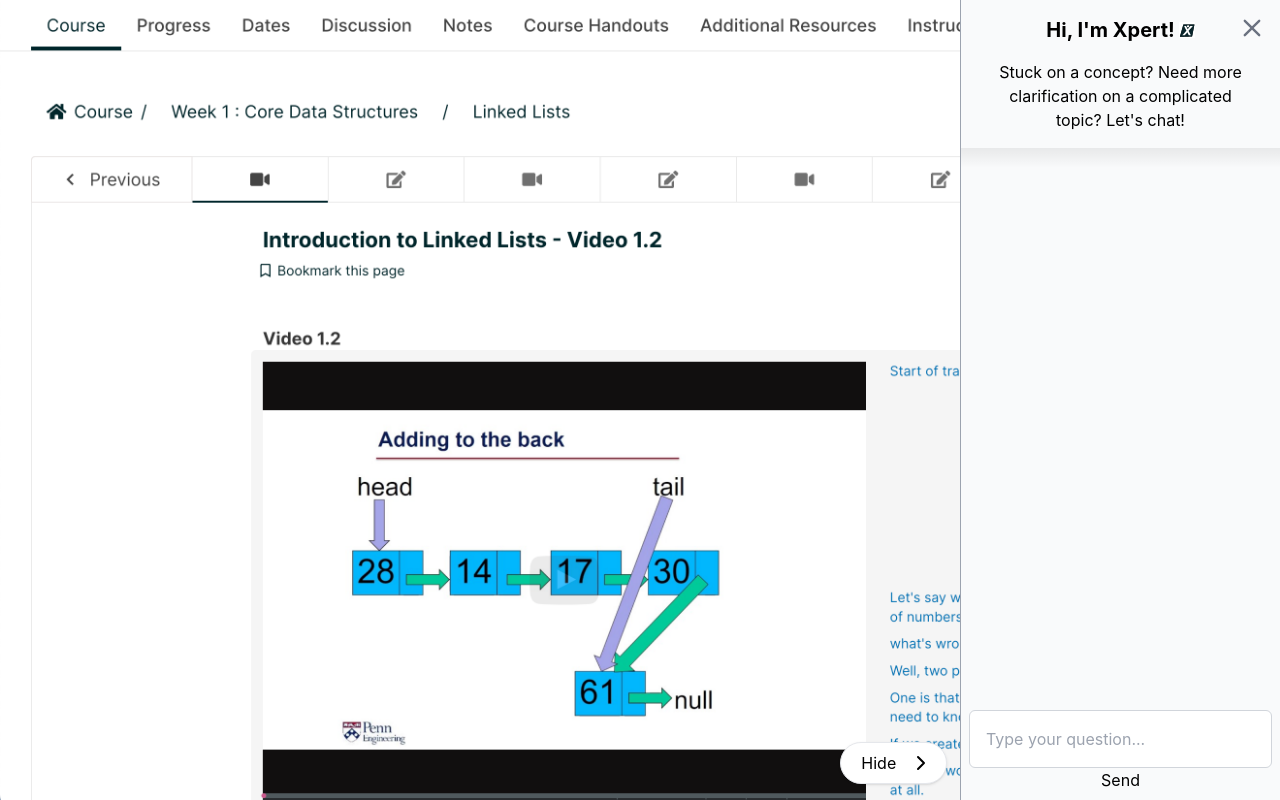
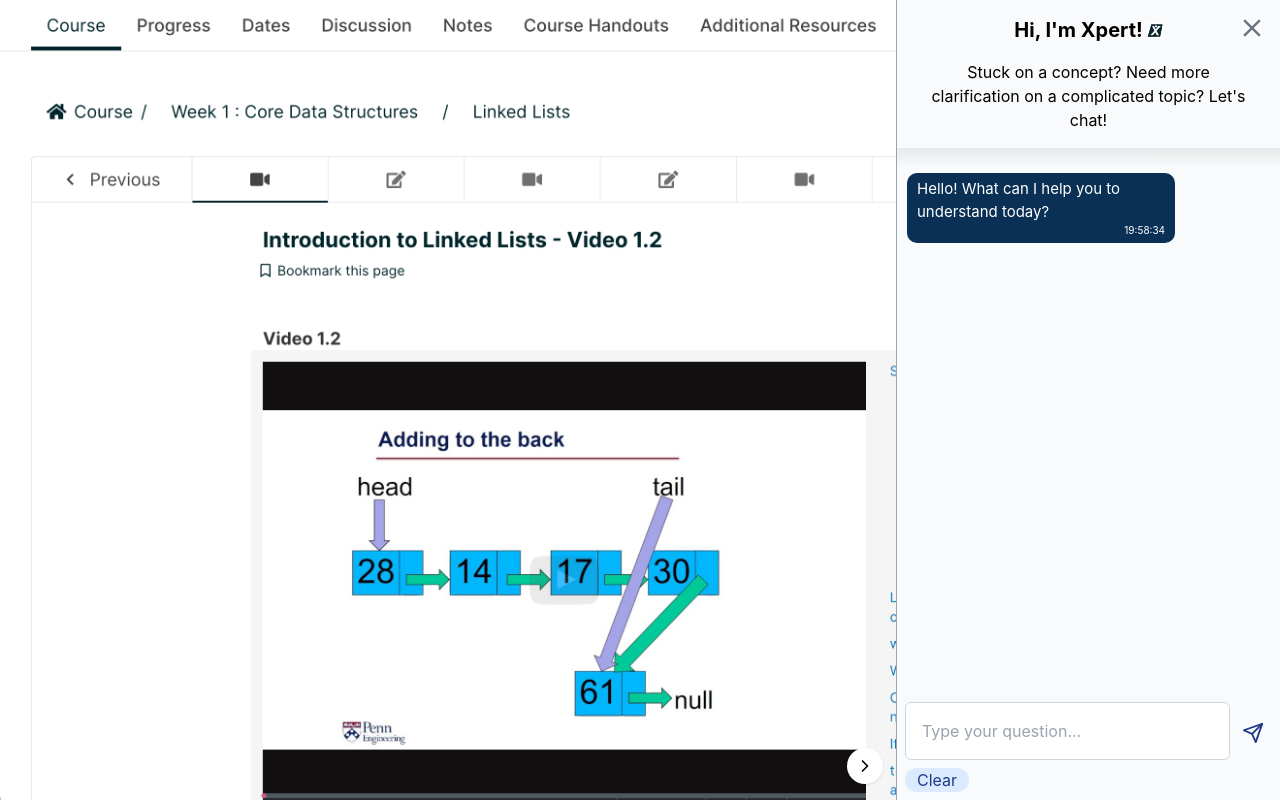
Before and after one commit to TheEarlyNerd/edx-chatbot, a React (Create React App) app: page / in a window 1280 px wide. Both pictures are taken after a click on the button 1222 px from the left and 746 px from the top of the page. Built offline with nearby package versions, Linux system fonts and the light colour scheme.

Commit message:
Integrated with the API! Horray

```diff
--- a/dummy.json
+++ b/dummy.json
@@ -16,7 +16,7 @@
     "messages": [
       {
         "role": "assistant",
-        "message": "How can I help you today?"
+        "content": "How can I help you today?"
       }
     ]
   }
--- a/src/components/ChatBox/ChatBox.css
+++ b/src/components/ChatBox/ChatBox.css
@@ -7,3 +7,10 @@
   opacity: 1;
   margin-right: 0;
 }
+
+.scroller::after {
+  content: ""; /* Add an empty content area after the chat messages */
+  display: block;
+  height: 0;
+  clear: both;
+}
--- a/src/components/ChatBox/index.jsx
+++ b/src/components/ChatBox/index.jsx
@@ -6,8 +6,8 @@ import "./ChatBox.css";
 const ChatBox = ({ messageList }) => {
   return (
     <div className="scroller container d-flex justify-content-center">
-      {messageList.map(({ role, currentMessage, timestamp }) => (
-        <Message variant={role} message={currentMessage} timestamp={timestamp} />
+      {messageList.map(({ role, content, timestamp }) => (
+        <Message key={timestamp.toString()} variant={role} message={content} timestamp={timestamp} />
       ))}
     </div>
   );
--- a/src/components/Message/Message.css
+++ b/src/components/Message/Message.css
@@ -13,7 +13,7 @@
   margin-left: auto;
 }
 
-.msg.xpert {
+.msg.assistant {
   background:#0A3055;
   color: white;
 }
--- a/src/components/Sidebar/Sidebar.css
+++ b/src/components/Sidebar/Sidebar.css
@@ -1,5 +1,11 @@
+.sidebar {
+  height: 100vh; /* Set the height of the chat container */
+  overflow-y: scroll; /* Enable vertical scrolling */
+  scroll-behavior: smooth; /* Add smooth scrolling behavior */
+}
+
 .open-sidebar {
-    width: 25%;
+  width: 30%;
   opacity: 1;
   margin-right: 0;
   position: fixed;
@@ -11,7 +17,7 @@
 .closed-sidebar {
   width: 0;
   opacity: 0;
-    right: -25%;
+  right: -30%;
   top: 0;
   bottom: 0;
 }
--- a/src/components/Sidebar/index.jsx
+++ b/src/components/Sidebar/index.jsx
@@ -1,15 +1,16 @@
 import React from "react";
 import ChatBox from "../ChatBox";
+import { Send } from "react-feather";
 import "./Sidebar.css";
 import { ReactComponent as NewXeySvg } from "../../assets/new_xey.svg";
-
 
 const Sidebar = ({
   state,
   handleUpdateCurrentMessage,
-  handleSendMessage,
+  handleSubmitMessage,
   isOpen,
   setIsOpen,
+  clearState,
 }) => {
   const handleClick = () => {
     setIsOpen(false);
@@ -17,7 +18,7 @@ const Sidebar = ({
 
   return (
     <div
-      className={`flex flex-col justify-between fixed top-0 ${
+      className={`sidebar flex flex-col justify-between fixed top-0 ${
         isOpen ? "open-sidebar" : "closed-sidebar"
       } h-screen bg-gray-50 border-gray-400 border-l transition-all ease duration-800`}
     >
@@ -35,25 +36,37 @@ const Sidebar = ({
           </svg>
         </button>
         <div className="p-4">
-          <h1 className="text-xl font-bold mb-4 inline-flex">Hi, I'm Xpert! <NewXeySvg width="20" className="pl-1" /></h1>
+          <h1 className="text-xl font-bold mb-4 inline-flex">
+            Hi, I'm Xpert! <NewXeySvg width="20" className="pl-1" />
+          </h1>
           <p className="px-4">
-            Stuck on a concept? Need more clarification on a complicated topic? Let's chat!
+            Stuck on a concept? Need more clarification on a complicated topic?
+            Let's chat!
           </p>
         </div>
       </div>
-      <span className='seperator' />
+      <span className="seperator" />
       <ChatBox messageList={state.messageList} />
-      <form className="p-2 mt-auto" onSubmit={handleSendMessage}>
+      <form className="flex p-2 mt-auto" onSubmit={handleSubmitMessage}>
         <input
-          textarea
           type="text"
           value={state.currentMessage}
           onChange={handleUpdateCurrentMessage}
           placeholder="Type your question..."
           className="w-full border border-gray-300 rounded-md p-4 focus:outline-none focus:border-blue-500"
         />
-        <button type="submit">Send</button>
+        <button className="text-blue-900 mt-2 mb-1 mx-2" type="submit">
+          <Send size="22" className="ml-1" />
+        </button>
       </form>
+      <div className="flex justify-start">
+        <button
+          className="rounded-full bg-blue-100 text-blue-900 px-3 mx-2 mb-2"
+          onClick={clearState}
+        >
+          Clear
+        </button>
+      </div>
     </div>
   );
 };
--- a/src/components/ToggleXpertButton/index.css
+++ b/src/components/ToggleXpertButton/index.css
@@ -3,5 +3,5 @@
 }
 
 .sidebar-open {
-    right: 26%;
+    right: 31%;
 }
--- a/src/components/ToggleXpertButton/index.jsx
+++ b/src/components/ToggleXpertButton/index.jsx
@@ -10,11 +10,10 @@ const ToggleXpert = ({ isOpen, setIsOpen }) => {
   if (isOpen) {
     return (
       <button
-        className={`fixed flex flex-row bottom-4 sidebar-open bg-white pl-5 py-2 rounded-full border shadow transition-all ease duration-800`}
+        className={`fixed flex flex-row bottom-4 sidebar-open bg-white p-2 rounded-full shadow transition-all ease duration-800`}
         onClick={handleClick}
       >
-        <p className="text-black">Hide</p>
-        <ChevronRight width="50" color="black" />
+        <ChevronRight size="20" color="black" />
       </button>
     );
   }
--- a/src/widgets/Xpert.jsx
+++ b/src/widgets/Xpert.jsx
@@ -6,42 +6,35 @@ const initialState = {
   currentMessage: "",
   messageList: [
     {
-      user: "xpert",
-      message: "Hello, how can I help you?",
+      role: "assistant",
+      content: "Hello! What can I help you to understand today?",
       timestamp: new Date(),
     },
   ],
 };
 
-function parseTimestamp(timestamp) {
-  return new Date(
-    timestamp
-  );
-}
+const API_URL =
+  "https://gi03ikk2u1.execute-api.us-west-2.amazonaws.com/prod/chat";
 
 function reducer(state, action) {
   switch (action.type) {
-
     case "UPDATE_CURRENT_MESSAGE":
       return { ...state, currentMessage: action.payload };
 
-    case "SEND_MESSAGE":
+    case "ADD_NEW_MESSAGE":
       const newMessages = [...state.messageList, action.payload];
-      localStorage.setItem("messages", JSON.stringify(newMessages));
+      // localStorage.setItem("messages", JSON.stringify(newMessages));
       return { ...state, messageList: newMessages, currentMessage: "" };
 
-    case "LOAD_MESSAGES":
-      const storedMessages = localStorage.getItem("messages");
-      const parsedMessages = storedMessages
-        ? JSON.parse(storedMessages).map((message) => {
-            const parsedTimestamp = parseTimestamp(message.timestamp);
-            return {
-              ...message,
-              timestamp: parsedTimestamp
-            };
-          })
-        : [];
-      return { ...state, messageList: parsedMessages };
+    case "FETCH_ERROR":
+      return {
+        loading: false,
+        data: [],
+        error: action.payload,
+      };
+
+    case "CLEAR_MESSAGES":
+      return initialState;
 
     default:
       return state;
@@ -53,38 +46,86 @@ function Xpert() {
   const [sidebarIsOpen, setSidebarIsOpen] = useState(false);
 
   useEffect(() => {
-    dispatch({ type: "LOAD_MESSAGES" });
-  }, []);
+    if (state.messageList[state.messageList.length - 1].role === 'user') {
+      getGPTResponse();
+    }
+  }, [state.messageList])
+
+  const getGPTResponse = async () => {
+    const requestBody = {
+      chatbotPersona: "default",
+      responseComplexityLevel: "advanced",
+      courseData: {
+        title: "Introduction to Circuts",
+        keywords: [
+          "Haaaahvad",
+          "Introduction",
+          "Engineering",
+          "Electronics",
+          "STEM",
+        ],
+        description:
+          "An electrical network is an interconnection of electrical components (e.g., batteries, resistors, inductors, capacitors, switches, transistors) or a model of such an interconnection, consisting of electrical elements (e.g., voltage sources, current sources, resistances, inductances, capacitances). An electrical circuit is a network consisting of a closed loop, giving a return path for the current. Linear electrical networks, a special type consisting only of sources (voltage or current), linear lumped elements (resistors, capacitors, inductors), and linear distributed elements (transmission lines), have the property that signals are linearly superimposable. They are thus more easily analyzed, using powerful frequency domain methods such as Laplace transforms, to determine DC response, AC response, and transient response.",
+      },
+      chat_history: {
+        messages: state.messageList.map((message) => ({
+          role: message?.role,
+          content: message?.content,
+        })),
+      },
+    };
+
+    const requestOptions = {
+      method: "POST",
+      headers: {
+        "Content-Type": "application/json",
+      },
+      body: JSON.stringify(requestBody),
+    };
+
+    try {
+      const response = await fetch(API_URL, requestOptions);
+      const data = await response.json();
+      const gptMessageResponse = {
+        role: 'assistant',
+        content: data.message.messageBody,
+        timestamp: new Date(),
+      }
+      dispatch({ type: "ADD_NEW_MESSAGE", payload: gptMessageResponse });
+    } catch (error) {
+      console.error("Hey it failed :(")
+      dispatch({ type: "FETCH_ERROR", payload: "Error fetching data" });
+    }
+  };
 
   const handleUpdateCurrentMessage = (event) => {
     dispatch({ type: "UPDATE_CURRENT_MESSAGE", payload: event.target.value });
   };
 
-  const handleSendMessage = (event) => {
+  const dispatchMessageEvent = async () => {
+
+  };
+
+  const handleSubmitMessage = (event) => {
     event.preventDefault();
     if (state.currentMessage) {
       const timestamp = new Date();
-
       dispatch({
-        type: "SEND_MESSAGE",
+        type: "ADD_NEW_MESSAGE",
         payload: {
-          role: 'user',
-          currentMessage: state.currentMessage,
+          role: "user",
+          content: state.currentMessage,
           timestamp,
         },
       });
-
-
     }
-  };
-
-  function clearLocalStorage() {
-    localStorage.clear();
   }
 
-  console.log(state)
-
-  // clearLocalStorage()
+  const clearState = () => {
+    dispatch({
+      type: "CLEAR_MESSAGES",
+    });
+  };
 
   return (
     <div>
@@ -92,9 +133,10 @@ function Xpert() {
       <Sidebar
         state={state}
         handleUpdateCurrentMessage={handleUpdateCurrentMessage}
-        handleSendMessage={handleSendMessage}
+        handleSubmitMessage={handleSubmitMessage}
         isOpen={sidebarIsOpen}
         setIsOpen={setSidebarIsOpen}
+        clearState={clearState}
       />
     </div>
   );
```
Lines whose indentation alone changed are shown as unchanged.
